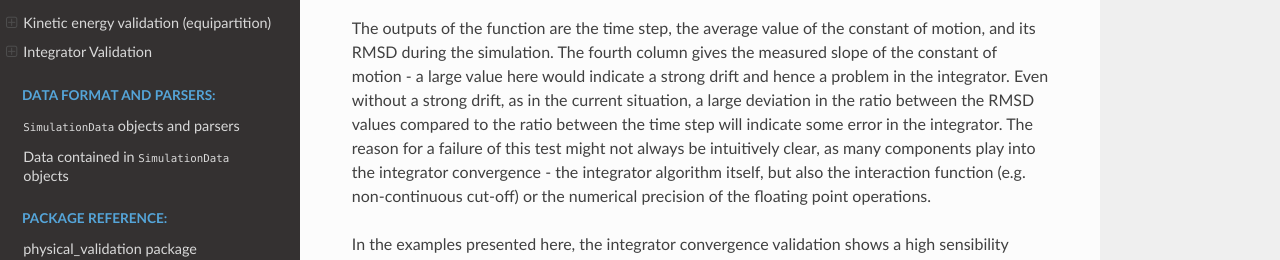
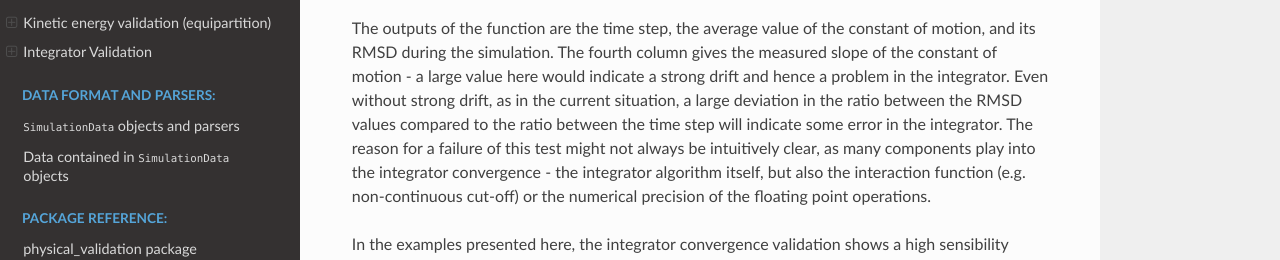
Before and after one commit to shirtsgroup/physical_validation, a Sphinx documentation site: the page built from doc/userguide.rst, in a window 1280 px wide and 900 px high, scrolled down 11014 px. Shown: the part 334-594 px from the top of the window. Built offline with Sphinx 7.4.7 and the Read the Docs theme 2.0.0, drawn with Linux system fonts in a browser that asks for light colours; some of the changed text lies outside the part shown.

Commit message:
Resolved comments in the code review in PR #101

```diff
--- a/doc/parsers.rst
+++ b/doc/parsers.rst
@@ -226,7 +226,7 @@
 * the conversion factor to GROMACS units (kJ/mol, nm, nm^3, K, bar, ps), and
 * the name of the units (energy_str, length_str, volume_str, temperature_str, pressure_str, time_str).
 The names are only used for output (console printing and plotting), and are optional.
-The conversion factors and $k_B$ are, on the other hand, used in computations and need
+The conversion factors and k_B are, on the other hand, used in computations and need
 to be given.
 
 Needed by
--- a/doc/physical_validation.rst
+++ b/doc/physical_validation.rst
@@ -17,7 +17,7 @@
     :members:
 
 physical_validation\.integrator.convergence module
--------------------------------------------------
+--------------------------------------------------
 
 .. automodule:: physical_validation.integrator
     :members:
--- a/doc/userguide.rst
+++ b/doc/userguide.rst
@@ -583,7 +583,7 @@
 constant of motion, and its RMSD during the simulation. The fourth
 column gives the measured slope of the constant of motion - a large
 value here would indicate a strong drift and hence a problem in the
-integrator. Even without a strong drift, as in the current situation, a
+integrator. Even without strong drift, as in the current situation, a
 large deviation in the ratio between the RMSD values compared to the
 ratio between the time step will indicate some error in the integrator.
 The reason for a failure of this test might not always be intuitively clear,
```
Also changed, not shown: other parts of doc/userguide.rst (+2 -2 lines), 1 other file.
